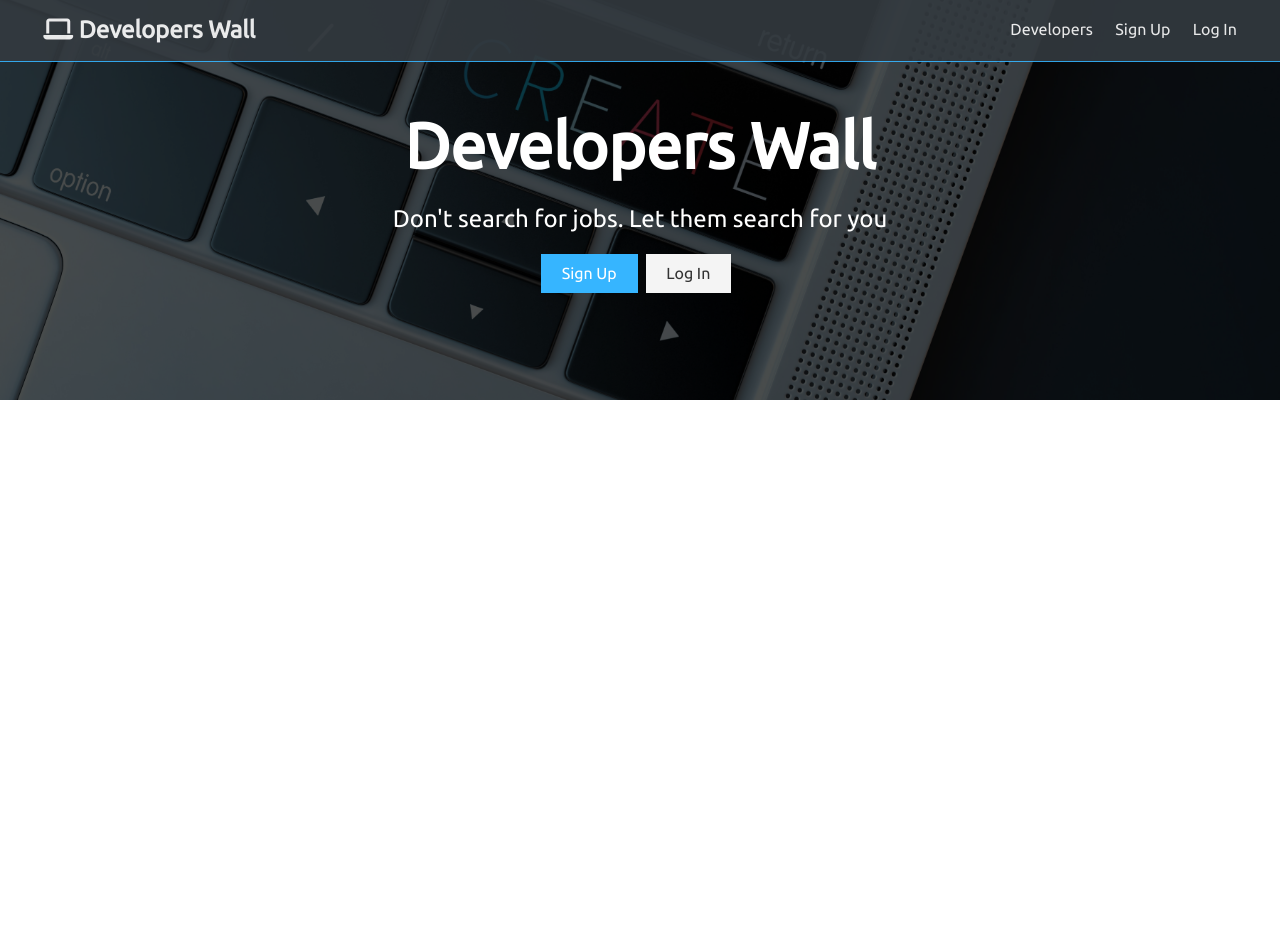
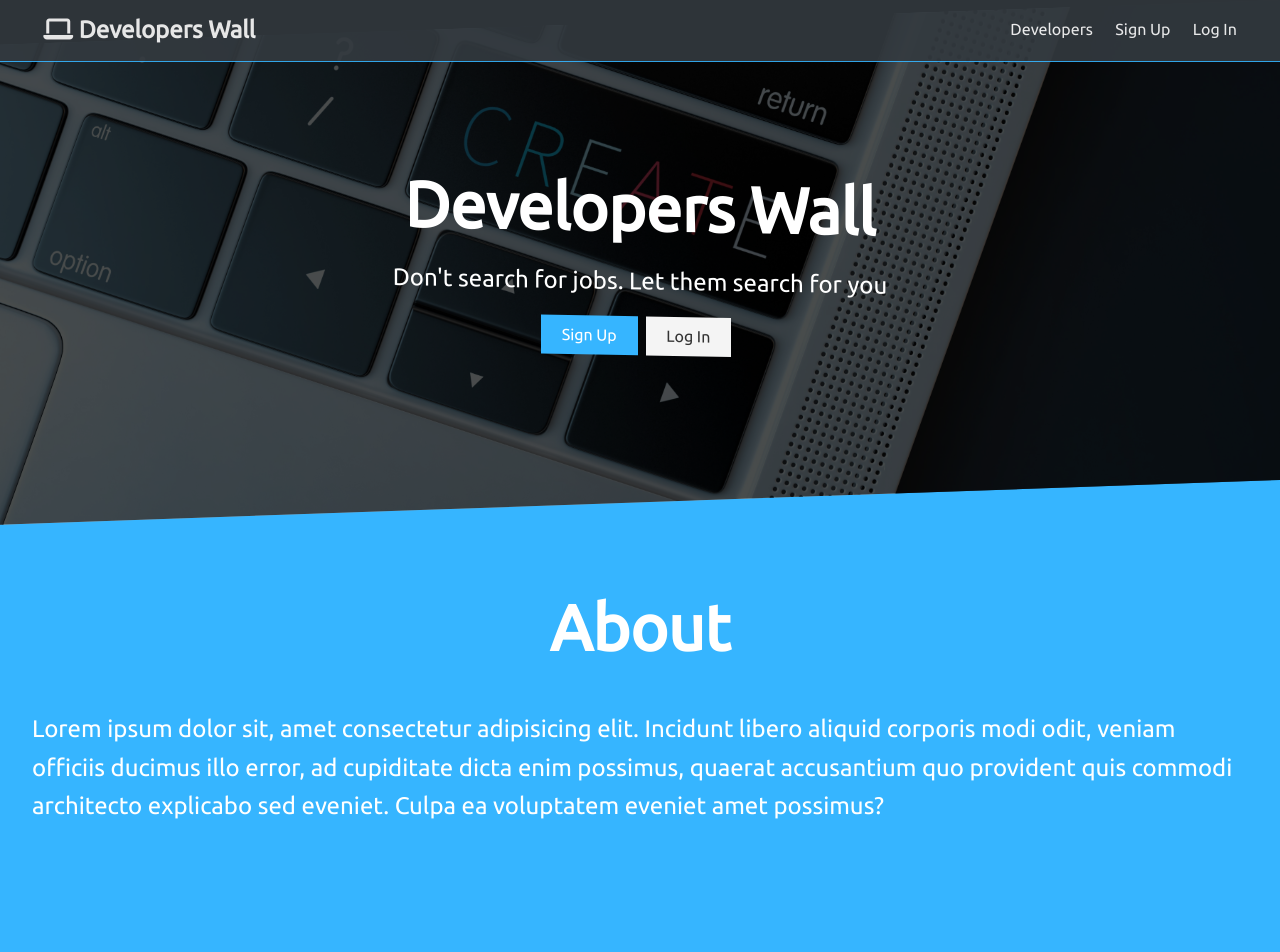
Before and after one commit to richardmf9425/DevelopersWall, a React (Create React App) app in the folder client/: page / in a window 1280 px wide. Shown: the top 952 px of the page. Before the commit the page ends 800 px from the top, so only its background shows below. Built offline with nearby package versions, Linux system fonts and the light colour scheme.

Commit message:
add about section in landing and skew design, might change later

```diff
--- a/client/src/App.css
+++ b/client/src/App.css
@@ -18,7 +18,8 @@ body {
   font-family: 'Ubuntu', sans-serif;
   font-size: 1rem;
   line-height: 1.6;
-  background-color: #fff;
+  background-color: #000;
+  ;
   color: #333;
 }
 
@@ -361,8 +362,35 @@ button {
 .landing {
   position: relative;
   background: url('./img/showcase.jpg') no-repeat center center/cover;
-  height: 50vh;
+  height: 60vh;
+  transform-origin: right bottom;
+  transform: skewY(-2deg);
 }
+
+.about-section {
+  background-color: var(--primary-color);
+  height: 70vh;
+  color: white;
+}
+
+.about-section .about-inner {
+  display: flex;
+  justify-content: center;
+  align-items: center;
+  flex-direction: column;
+}
+
+.about-section .about-inner .about-header {
+  font-size: 4rem;
+  padding-top: 6rem;
+}
+
+.about-section .about-inner .about-content {
+  padding: 2rem;
+  font-size: 1.5rem;
+}
+
+
 
 .landing-inner {
   color: #fff;
@@ -374,6 +402,8 @@ button {
   align-items: center;
   justify-content: center;
   text-align: center;
+  transform: skewY(3deg);
+
 }
 
 /* Profiles Page */
--- a/client/src/components/layout/Landing.js
+++ b/client/src/components/layout/Landing.js
@@ -1,23 +1,39 @@
-import React from 'react';
+import React, { Fragment } from 'react';
+import { Link } from 'react-router-dom';
 
 const Landing = () => {
 	return (
+		<Fragment>
 			<section className="landing">
 				<div className="dark-overlay">
 					<div className="landing-inner">
 						<h1 className="x-large">Developers Wall</h1>
 						<p className="lead">Don't search for jobs. Let them search for you</p>
 						<div className="buttons">
-						<a href="register.html" className="btn btn-primary">
+							<Link to="/signup" className="btn btn-primary">
 								Sign Up
-						</a>
-						<a href="login.html" className="btn btn-light">
+							</Link>
+							<Link to="/login" className="btn btn-light">
 								Log In
-						</a>
+							</Link>
 						</div>
 					</div>
 				</div>
 			</section>
+			<section className="about-section">
+				<div className="about-inner">
+					<h1 className="about-header">About</h1>
+					<div className="about-content">
+						<p>
+							Lorem ipsum dolor sit, amet consectetur adipisicing elit. Incidunt libero aliquid corporis
+							modi odit, veniam officiis ducimus illo error, ad cupiditate dicta enim possimus, quaerat
+							accusantium quo provident quis commodi architecto explicabo sed eveniet. Culpa ea voluptatem
+							eveniet amet possimus?
+						</p>
+					</div>
+				</div>
+			</section>
+		</Fragment>
 	);
 };
 
```
Lines whose indentation alone changed are shown as unchanged.
